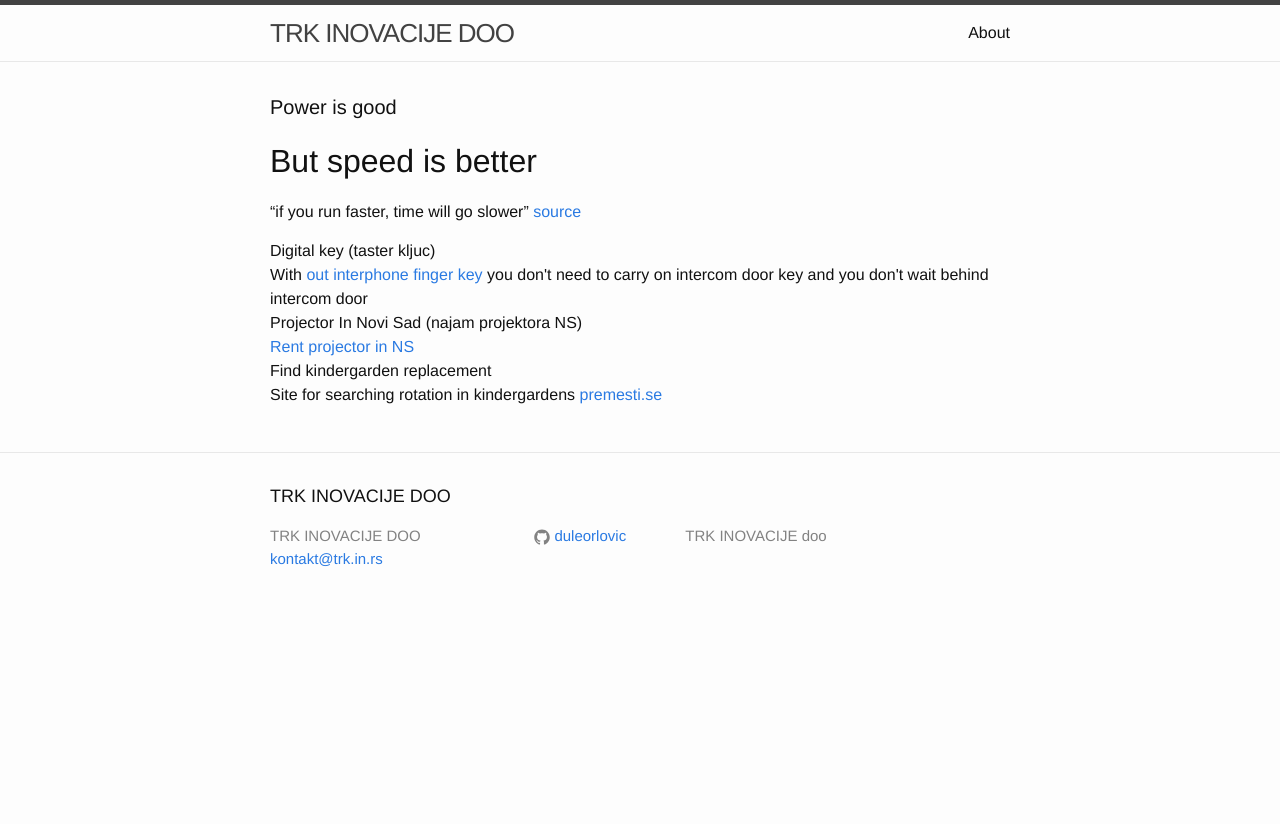
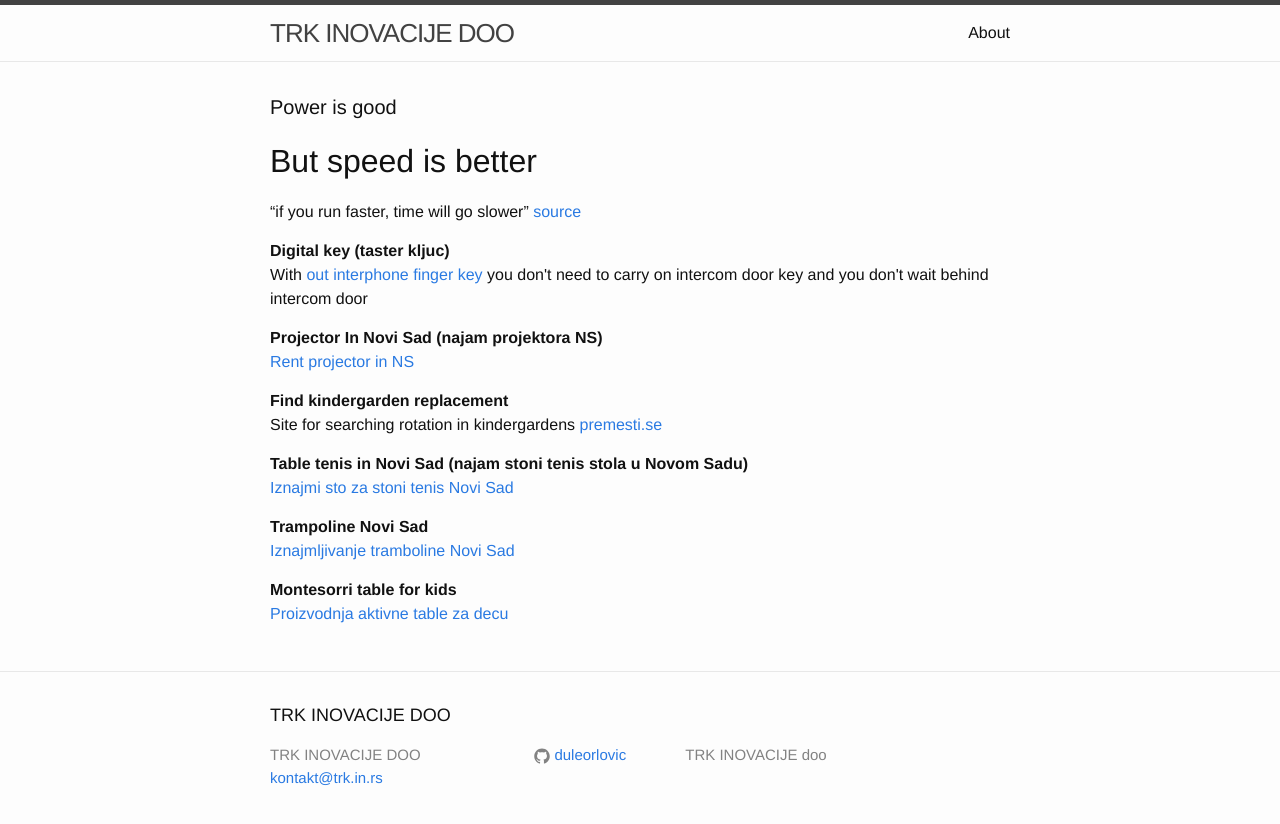
Before and after one commit to trkin/dev.trk.in.rs, a Jekyll site: the page built from index.html, in a window 1280 px wide. Shown: the top 824 px of the page. Built offline with Jekyll 4.4.1, drawn with Linux system fonts in a browser that asks for light colours.

Commit message:
Update links

```diff
--- a/index.html
+++ b/index.html
@@ -20,23 +20,27 @@ layout: default
       </li>
     {% endfor %}
   </ul>
-  <dl>
-    <dt>
-      Digital key (taster kljuc)
-    </dt>
-    <dd>
-      With <a href="http://taster-kljuc.trk.in.rs">out interphone finger key</a>
-      you don't need to carry on intercom door key and you don't wait behind intercom door
-    </dd>
-    <dt>
-      Projector In Novi Sad (najam projektora NS)
-    </dt>
-    <dd>
-      <a href="http://www.iznajmljivanjeprojektoranovisad.in.rs/">Rent projector in NS</a>
-    </dd>
-    <dt>Find kindergarden replacement</dt>
-    <dd>Site for searching rotation in kindergardens <a href='http://www.premesti.se'>premesti.se</a></dd>
-  </ul>
+  <b>
+    Digital key (taster kljuc)
+  </b>
+  <p>
+    With <a href="http://taster-kljuc.trk.in.rs">out interphone finger key</a>
+    you don't need to carry on intercom door key and you don't wait behind intercom door
+  </p>
+  <b>
+    Projector In Novi Sad (najam projektora NS)
+  </b>
+  <p>
+    <a href="http://www.iznajmljivanjeprojektoranovisad.in.rs/">Rent projector in NS</a>
+  </p>
+  <b>Find kindergarden replacement</b>
+  <p>Site for searching rotation in kindergardens <a href='http://www.premesti.se'>premesti.se</a></p>
+  <b>Table tenis in Novi Sad (najam stoni tenis stola u Novom Sadu)</b>
+  <p><a href='https://iznajmi-sto-za-stoni-tenis-novi-sad.trk.in.rs/'>Iznajmi sto za stoni tenis Novi Sad</a></p>
+  <b>Trampoline Novi Sad</b>
+  <p><a href='https://iznajmljivanje-tramboline-novi-sad.trk.in.rs'>Iznajmljivanje tramboline Novi Sad</a></p>
+  <b>Montesorri table for kids</b>
+  <p><a href='https://aktivne-table-za-decu.trk.in.rs'>Proizvodnja aktivne table za decu</a></p>
 
 
 </div>
```
